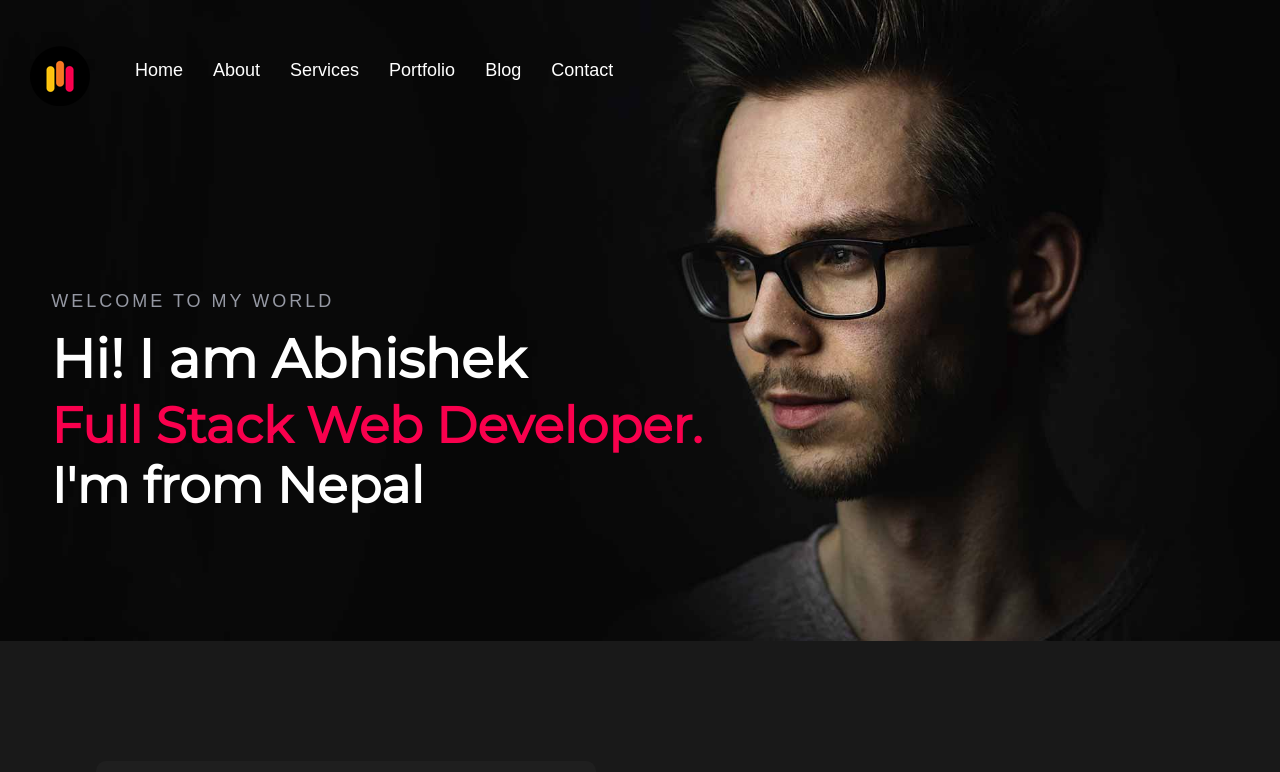
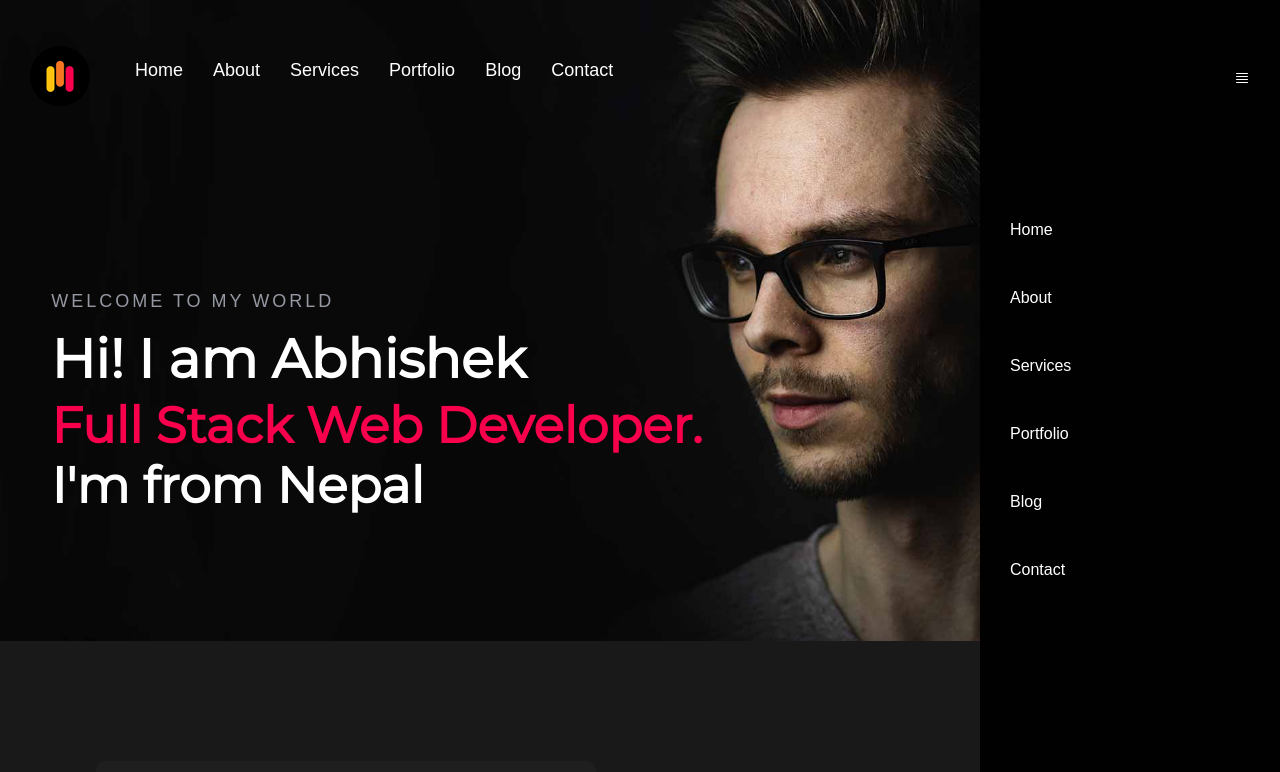
Before and after one commit to abhishek-T99/bsf-site, a React (Create React App) app: page / in a window 1280 px wide. Shown: the top 772 px of the page. Built offline with nearby package versions, Linux system fonts and the light colour scheme.

Commit message:
added side navigation bar

```diff
--- a/src/Components/Header.jsx
+++ b/src/Components/Header.jsx
@@ -1,6 +1,7 @@
-import React from 'react'
+import React, { useState } from 'react'
 import '../Styles/Header.css'
 import logo from '../Images/logo.png'
+import SideNavbar from './SideNavbar'
 
 function Header() {
 
@@ -11,6 +12,7 @@ function Header() {
   })
 
   //toggle menu
+  const [show, setShow] = useState(true)
 
   return (
     <div className='header d__flex align__items__center pxy__30'>
@@ -29,7 +31,7 @@ function Header() {
       </div>
       {/* toggle menu */}
       <div className="toggle__menu">
-        <svg
+        <svg onClick={() => setShow(!show)}
           xmlns="http://www.w3.org/2000/svg"
           width="16"
           height="16"
@@ -43,6 +45,10 @@ function Header() {
           />
         </svg>
       </div>
+      {show ? (
+        <SideNavbar />
+      ) : null}
+
     </div>
   )
 }
--- /dev/null
+++ b/src/Components/SideNavbar.jsx
@@ -0,0 +1,31 @@
+import React from 'react'
+import '../Styles/SideNavbar.css'
+
+function SideNavbar() {
+    return (
+        <div className='sidenavbar'>
+            <ul className="sidebar d__flex">
+                <li className="sideNavbar">
+                    <a href="#Home">Home</a>
+                </li>
+                <li className="sideNavbar">
+                    <a href="#About">About</a>
+                </li>
+                <li className="sideNavbar">
+                    <a href="#Services">Services</a>
+                </li>
+                <li className="sideNavbar">
+                    <a href="#Project">Portfolio</a>
+                </li>
+                <li className="sideNavbar">
+                    <a href="#Blog">Blog</a>
+                </li>
+                <li className="sideNavbar">
+                    <a href="#Contact">Contact</a>
+                </li>
+            </ul>
+        </div>
+    )
+}
+
+export default SideNavbar
--- a/src/Styles/Header.css
+++ b/src/Styles/Header.css
@@ -15,8 +15,12 @@ li.nav__items{
     padding-bottom: 15px;
 }
 
-svg.bi.bi-justify.white.pointer {
-    visibility: hidden;
+.toggle__menu {
+    display: flex;
+    justify-content: flex-end;
+    float: right;
+    z-index: 1000;
+    width: 100%;
 }
 
 /* RESPONSIVE */
--- a/src/Styles/HomeContent.css
+++ b/src/Styles/HomeContent.css
@@ -35,6 +35,24 @@ h4.home__text {
 /* RESPONSIVE */
 @media only screen and (max-width: 768px) {
     h2.white.pz__10 {
-        font-size: 20px!important;
+        font-size: 20px !important;
     }
 }
+
+@media only screen and (max-width: 425px) {
+    h2.home__text.pz__10 {
+        font-size: 32px;
+    }
+
+    h3.sweet.pz__10 {
+        font-size: 40px;
+    }
+
+    h1.home__text {
+        font-size: 14px;
+    }
+
+    h4.home__text {
+        font-size: 45px;
+    }
+}
--- /dev/null
+++ b/src/Styles/SideNavbar.css
@@ -0,0 +1,15 @@
+ul.sidebar.d__flex {
+    flex-wrap: wrap;
+    height: 100%;
+    position: fixed;
+    right: 0%;
+    background: #010101;
+    justify-content: center;
+    width: 300px;
+    top: 0%;
+    flex-direction: column;
+}
+
+li.sideNavbar{
+    padding: 25px 30px;
+}
```
